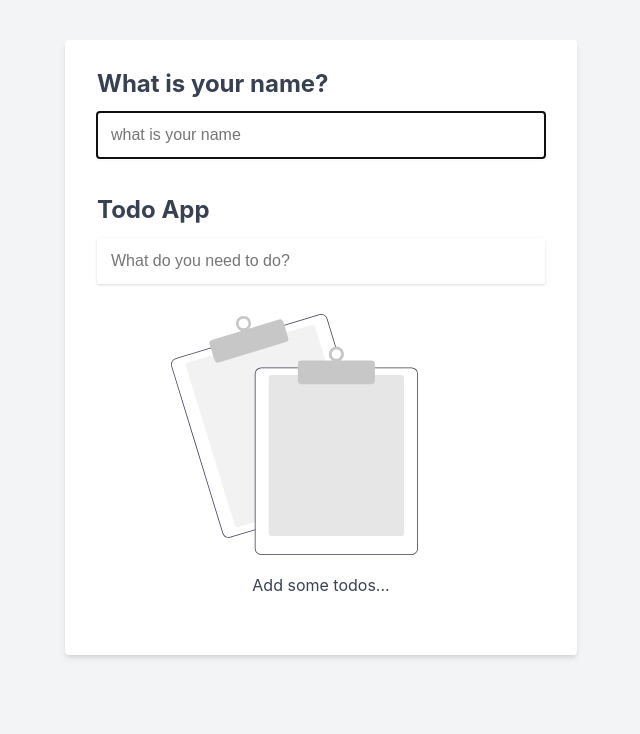
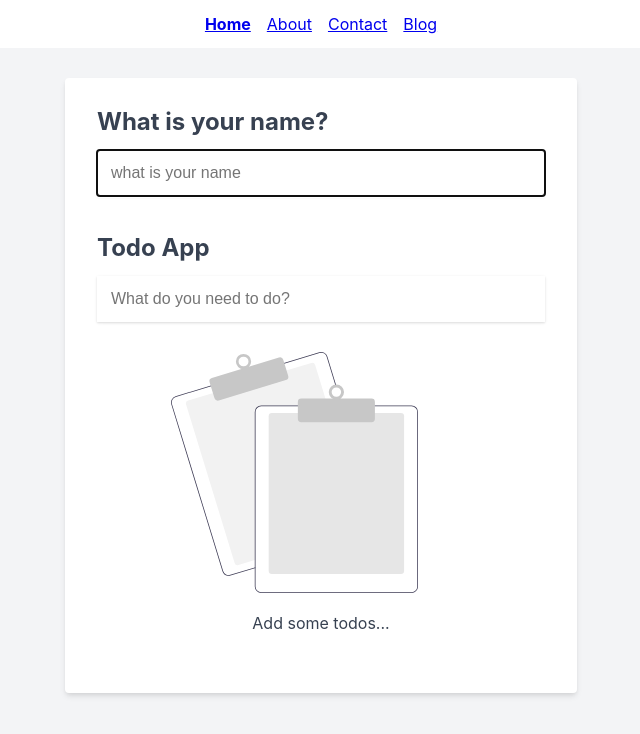
Before and after one commit to ulasgokce/react-todo-app, a React (Create React App) app: page / in a window 1280 px wide. Shown: the top 734 px of the page, without its empty margins (319-959 px from the left). Built offline with nearby package versions, Linux system fonts and the light colour scheme.

Commit message:
refactor: Update name input styling, add name label, and improve code formatting in App.jsx

```diff
--- a/package.json
+++ b/package.json
@@ -8,6 +8,7 @@
     "@testing-library/user-event": "^13.5.0",
     "react": "^18.3.1",
     "react-dom": "^18.3.1",
+    "react-router-dom": "^6.23.0",
     "react-scripts": "5.0.1",
     "react-transition-group": "^4.4.5",
     "web-vitals": "^2.1.4"
--- a/src/App.css
+++ b/src/App.css
@@ -15,8 +15,13 @@ body {
 
 .todo-app-container {
   min-height: 100vh;
-  padding: 10px;
   background: #f3f4f6;
+}
+
+.container {
+  margin: auto;
+  padding-top: 24px;
+  max-width: 48rem;
 }
 
 .todo-app {
@@ -73,7 +78,7 @@ h2 {
   width: 100%;
   border: none;
   box-shadow: 0 1px 3px 0 rgba(0, 0, 0, 0.1), 0 1px 2px 0 rgba(0, 0, 0, 0.06);
-  padding: 6px;
+  padding: 6px 8px;
   font-size: 18px;
 }
 
@@ -138,59 +143,90 @@ h2 {
   padding-top: 16px;
   border-top: 1px solid lightgray;
 }
+
 .no-todos-container {
   width: 300px;
   margin: 30px auto;
 }
+
 .no-todos-container p {
   margin-top: 20px;
   text-align: center;
 }
+
 .name-container {
   margin-bottom: 40px;
 }
+
 .name-label {
-  margin-top: 40px;
+  margin-top: 15px;
 }
+
 .toggles-container {
   margin: 20px 0;
 }
+
+nav {
+  background: white;
+  padding: 16px;
+}
+
+nav ul {
+  display: flex;
+  justify-content: center;
+  margin: auto;
+}
+
+nav ul li:not(:first-child) {
+  margin-left: 16px;
+}
+
+.active {
+  font-weight: bold;
+}
+
+/* Transitions  */
 
 .slide-vertical-enter {
   opacity: 0;
   transform: translateY(-20px);
 }
+
 .slide-vertical-enter-active {
   opacity: 1;
   transform: translateY(0);
+  transition: all 300ms;
+}
 
-  transition: all 0.3s;
+.slide-vertical-exit {
+  opacity: 1;
+  transform: translateY(0);
 }
-.slide-vertical-exit {
-  transform: translateY(0);
-  opacity: 1;
-}
+
 .slide-vertical-exit-active {
   opacity: 0;
-  transition: all 0.3s ease;
+  transition: all 300ms;
   transform: translateY(-20px);
 }
 
 .slide-horizontal-enter {
   opacity: 0;
-  transform: translateX(-20px);
+  transform: translateX(20px);
 }
+
 .slide-horizontal-enter-active {
   opacity: 1;
   transform: translateX(0);
-  transition: all 0.3s;
+  transition: all 300ms;
 }
+
 .slide-horizontal-exit {
+  opacity: 1;
   transform: translateX(0);
-  opacity: 1;
 }
+
 .slide-horizontal-exit-active {
   opacity: 0;
-  transition: all 0.3s ease;
-  transform: translateX(-20px);
+  transition: all 300ms;
+  transform: translateX(20px);
 }
--- /dev/null
+++ b/src/components/NavigationBar.jsx
@@ -0,0 +1,33 @@
+import React from 'react';
+import { NavLink } from 'react-router-dom';
+
+function NavigationBar() {
+  return (
+    <nav>
+      <ul>
+        <li>
+          <NavLink to="/" activeclassname="active">
+            Home
+          </NavLink>
+        </li>{' '}
+        <li>
+          <NavLink to="/about" activeclassname="active">
+            About
+          </NavLink>
+        </li>{' '}
+        <li>
+          <NavLink to="/contact" activeclassname="active">
+            Contact
+          </NavLink>
+        </li>
+        <li>
+          <NavLink to="/blog" activeclassname="active">
+            Blog
+          </NavLink>
+        </li>
+      </ul>
+    </nav>
+  );
+}
+
+export default NavigationBar;
--- /dev/null
+++ b/src/components/Root.jsx
@@ -0,0 +1,31 @@
+import React from 'react';
+import App from './App';
+import NavigationBar from './NavigationBar';
+import { BrowserRouter as Router, Route, Routes } from 'react-router-dom';
+import About from './pages/About';
+import Contact from './pages/Contact';
+import Blog from './pages/Blog';
+import BlogPost from './pages/BlogPost';
+import NoMatch from './pages/NoMatch';
+
+function Root() {
+  return (
+    <Router>
+      <div className="todo-app-container">
+        <NavigationBar />
+        <div className="content">
+          <Routes>
+            <Route path="/" element={<App />} />
+            <Route path="/about" element={<About />} />
+            <Route path="/contact" element={<Contact />} />
+            <Route path="/blog" exact element={<Blog />} />
+            <Route path="/blog/:id" element={<BlogPost />} />
+            <Route path="*" element={<NoMatch />} />
+          </Routes>
+        </div>
+      </div>
+    </Router>
+  );
+}
+
+export default Root;
--- /dev/null
+++ b/src/components/pages/About.jsx
@@ -0,0 +1,5 @@
+import React from 'react';
+
+export default function About() {
+  return <div className="container">About</div>;
+}
--- /dev/null
+++ b/src/components/pages/Blog.jsx
@@ -0,0 +1,16 @@
+import React from 'react';
+import { Link } from 'react-router-dom';
+export default function Blog() {
+  return (
+    <div className="container">
+      <ul>
+        <li>
+          <Link to="/blog/1">Post 1</Link>
+        </li>
+        <li>
+          <Link to="/blog/2">Post 2</Link>
+        </li>
+      </ul>
+    </div>
+  );
+}
--- /dev/null
+++ b/src/components/pages/BlogPost.jsx
@@ -0,0 +1,7 @@
+import React from 'react';
+import { useParams } from 'react-router-dom';
+
+export default function BlogPost() {
+  const params = useParams();
+  return <div className="container">this is blog post {params.id}</div>;
+}
--- /dev/null
+++ b/src/components/pages/Contact.jsx
@@ -0,0 +1,5 @@
+import React from 'react';
+
+export default function Contact() {
+  return <div className="container">contact</div>;
+}
--- /dev/null
+++ b/src/components/pages/NoMatch.jsx
@@ -0,0 +1,7 @@
+import React from 'react';
+
+function NoMatch() {
+  return <div className="container">404 not found</div>;
+}
+
+export default NoMatch;
--- a/src/index.js
+++ b/src/index.js
@@ -4,11 +4,12 @@ import './index.css';
 import App from './components/App';
 // import AppClass from './components/AppClass';
 import reportWebVitals from './reportWebVitals';
+import Root from './components/Root';
 
 const root = ReactDOM.createRoot(document.getElementById('root'));
 root.render(
   <React.StrictMode>
-    <App />
+    <Root />
     {/* <AppClass /> */}
   </React.StrictMode>
 );
```
Also changed, not shown: 1 other file (tests, documents, lock files or other folders).
